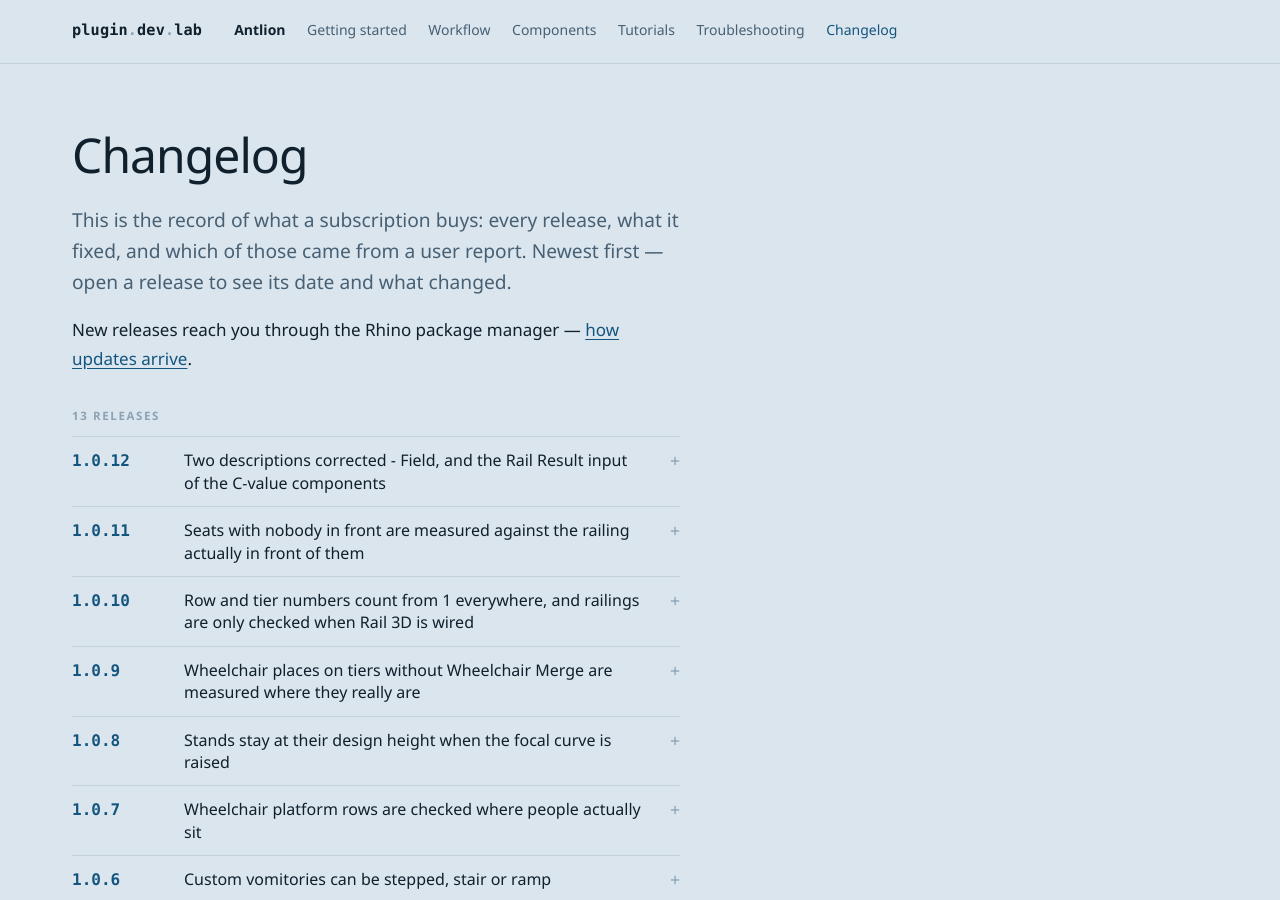
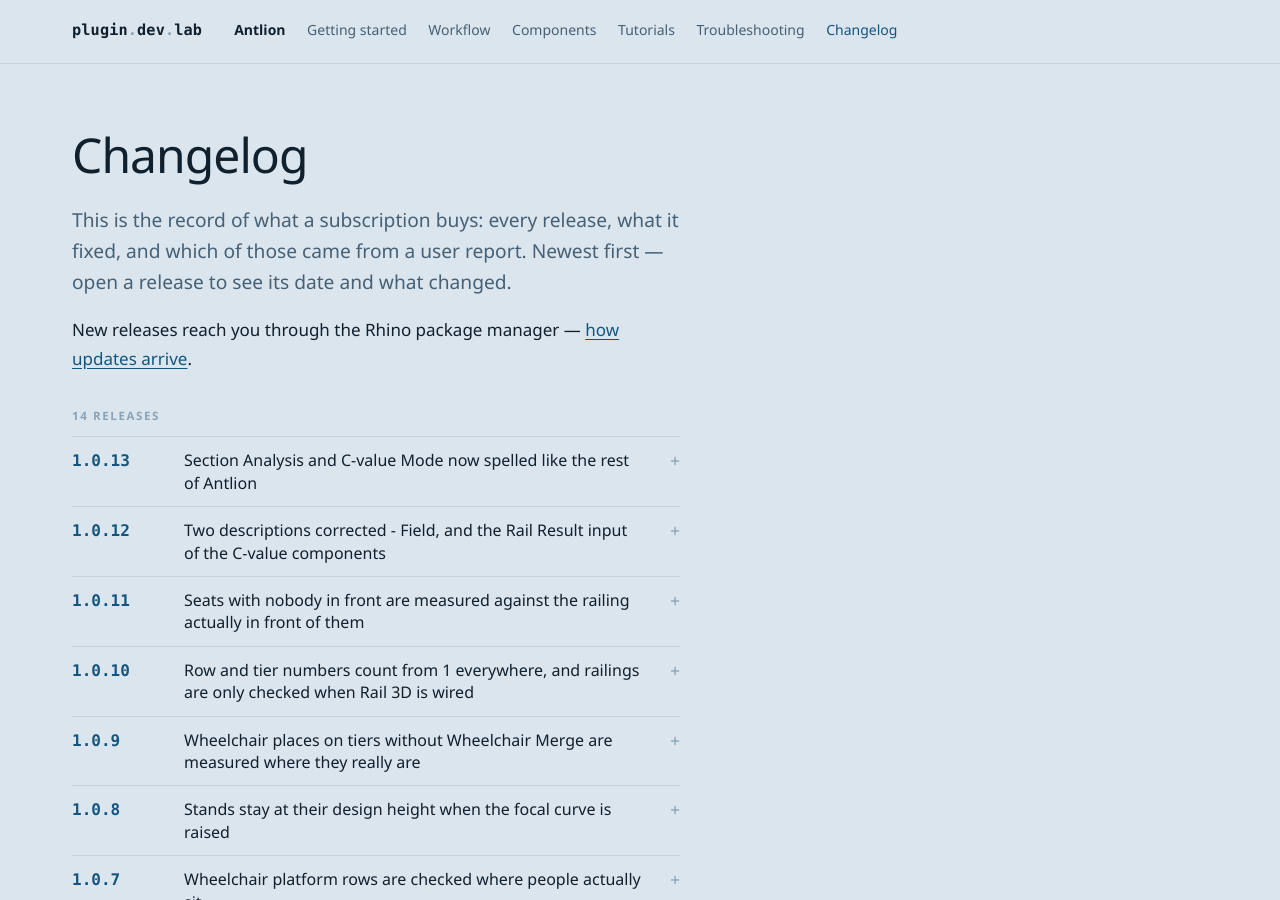
Before and after one commit to plugindevlab/plugindevlab.github.io, a Jekyll site: the page built from antlion/changelog/index.md, in a window 1280 px wide and 900 px high. Built offline with Jekyll 4.4.1, drawn with Linux system fonts in a browser that asks for light colours.

Commit message:
Site: Antlion 1.0.13 - Section Analysis and C-value Mode spelled like the rest of Antlion

````diff
--- a/_data/changelog.yml
+++ b/_data/changelog.yml
@@ -1,4 +1,15 @@
 antlion:
+  - version: "1.0.13"
+    date: "2026-10-11"
+    title: Section Analysis and C-value Mode now spelled like the rest of Antlion
+    body: |
+      **Fixed**
+
+      - **Section Analysis** - The component was spelled "Section analysis", unlike every other component
+        name. It is now "Section Analysis". A component already on your canvas takes the new name when you
+        open the file, unless you renamed it yourself.
+      - **Section Analysis and Table In** - The C-Value Mode port is now spelled C-value Mode, like the
+        C-value components. Wires and values you already set stay where they are.
   - version: "1.0.12"
     date: "2026-10-10"
     title: Two descriptions corrected - Field, and the Rail Result input of the C-value components
--- a/_data/workflow.yml
+++ b/_data/workflow.yml
@@ -60,7 +60,7 @@
     page: "05-analysis-util"
     count: 9
     components:
-      - { name: "Section analysis", anchor: "section-analysis", id: "ANALYSIS-001", page: "05-analysis-util" }
+      - { name: "Section Analysis", anchor: "section-analysis", id: "ANALYSIS-001", page: "05-analysis-util" }
       - { name: "C-value Seat", anchor: "c-value-seat", id: "ANALYSIS-004", page: "05-analysis-util" }
       - { name: "C-value Tread", anchor: "c-value-tread", id: "ANALYSIS-005", page: "05-analysis-util" }
       - { name: "C-value Section Check", anchor: "c-value-section-check", id: "ANALYSIS-006", page: "05-analysis-util" }
--- a/_includes/antlion-ribbon.html
+++ b/_includes/antlion-ribbon.html
@@ -40,13 +40,13 @@
 
 ### Panel `Bowl Analysis` — checking → [05-analysis-util.md](../components/index.html)
 
-`Section analysis` (C-value sightline check on one section) · `C-value Seat` (per-seat
+`Section Analysis` (C-value sightline check on one section) · `C-value Seat` (per-seat
 C-value map) · `C-value Tread` (per-tread-band C-value map) · `C-value Section Check`
 (per-axis sections onto sheets) · `C-value Map` (per-tier plan sheets) · `Seat Map`
 (seat zones and numbering) · `View Axis` (axis number tags) · `View Limit` (viewing
 distance limits) · `Seat View` (what a given seat actually sees).
 
-- **`Section analysis` and the maps do not replace each other.** Use `Section analysis`
+- **`Section Analysis` and the maps do not replace each other.** Use `Section Analysis`
   to examine one section rigorously (it draws dimensions and sightlines as evidence);
   use the maps to see where the whole bowl breaks down.
 - **`C-value Tread` and `C-value Seat` differ in resolution** — Tread uses one
@@ -78,7 +78,7 @@
   │                              │                                        ├─> C-value Tread
   │                         Section Plus                                  └─> Seat Map ─> Seat View
   │                       (railings, wheelchair)
-  └─> View Limit (reference)                     Section analysis (C-value check, branches off the section)
+  └─> View Limit (reference)                     Section Analysis (C-value check, branches off the section)
 ```
 
 - **It flows in one line.** From `Stand 2D` on, each component's outputs match the next
--- a/antlion/components/section-analysis/index.html
+++ b/antlion/components/section-analysis/index.html
@@ -1,6 +1,6 @@
 ---
 layout: default
-title: "Section analysis"
+title: "Section Analysis"
 description: "Checks the sightline over the row in front, row by row, and reports the C-value."
 component: section-analysis
 sheet: true
````
Also changed, not shown: _data/anchors.json, _data/components.json.
